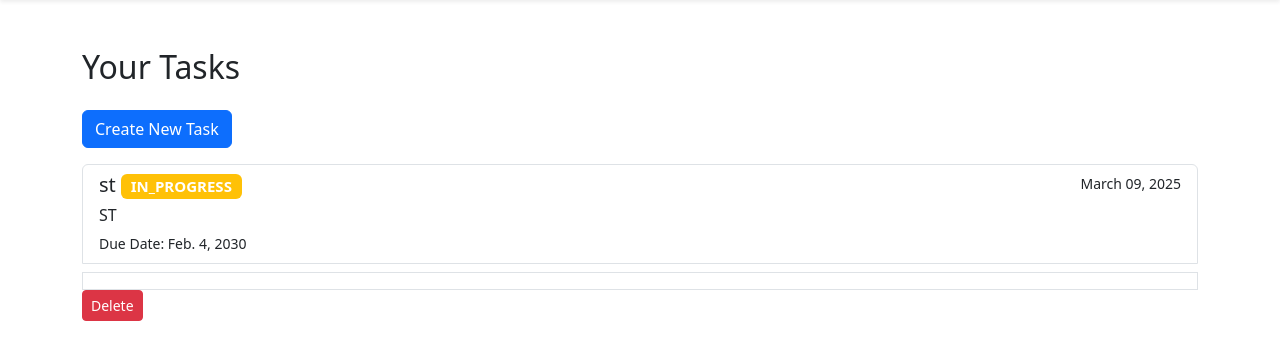
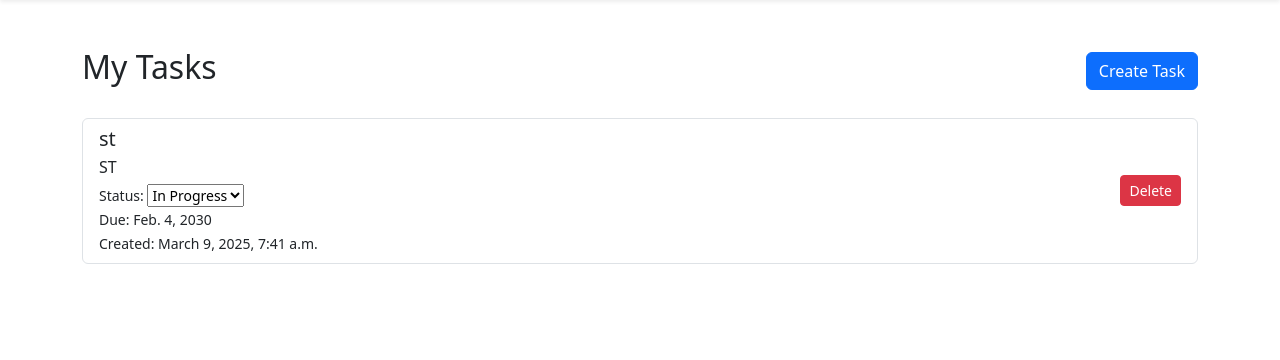
Before and after one commit to egor-morozik/TaskManagerDjango, a Django app: page /tasks/ in a window 1280 px wide. Shown: the part 66-426 px from the top of the page. Run offline with Django 5.2, Linux system fonts and the light colour scheme; a user stored in the database is signed in; data comes from the database, SQL or seed files in the repository; both versions use the stored data as it was after the commit.

Commit message:
Add redaction function for task status

```diff
--- a/service/app/templates/tasks.html
+++ b/service/app/templates/tasks.html
@@ -1,27 +1,63 @@
 {% extends 'base.html' %}
-
 {% block content %}
     <div class="row">
         <div class="col-12">
-            <h2 class="mb-4">Your Tasks</h2>
-            <a href="{% url 'app:create_task' %}" class="btn btn-primary mb-3">Create New Task</a>
-            <div class="list-group">
-                {% for task in tasks %}
-                    <a href="#" class="list-group-item list-group-item-action task-item" data-task-id="{{ task.id }}">
-                        <div class="d-flex w-100 justify-content-between">
-                            <h5 class="mb-1">{{ task.title }} <span class="badge bg-{% if task.status == 'DONE' %}success{% elif task.status == 'IN_PROGRESS' %}warning{% else %}secondary{% endif %}">{{ task.status }}</span></h5>
-                            <small>{{ task.created_at|date:"F d, Y" }}</small>
-                        </div>
-                        <p class="mb-1">{{ task.description }}</p>
-                        <small>Due Date: {{ task.due_date|default:"Not set" }}</small>
-                        <div class="mt-2">
-                            <a href="{% url 'app:delete_task' task.id %}" class="btn btn-danger btn-sm">Delete</a>
-                        </div>
-                    </a>
-                {% empty %}
-                    <div class="alert alert-info">No tasks yet.</div>
-                {% endfor %}
+            <div class="d-flex justify-content-between align-items-center mb-4">
+                <h2>My Tasks</h2>
+                <a href="{% url 'app:create_task' %}" class="btn btn-primary">Create Task</a>
             </div>
+            {% if tasks %}
+                <ul class="list-group">
+                    {% for task in tasks %}
+                        <li class="list-group-item d-flex justify-content-between align-items-center">
+                            <div>
+                                <h5 class="mb-1">{{ task.title }}</h5>
+                                <p class="mb-1">{{ task.description }}</p>
+                                <small>Status:
+                                    <select class="task-status" data-task-id="{{ task.id }}">
+                                        <option value="TODO" {% if task.status == 'TODO' %}selected{% endif %}>To Do</option>
+                                        <option value="IN_PROGRESS" {% if task.status == 'IN_PROGRESS' %}selected{% endif %}>In Progress</option>
+                                        <option value="DONE" {% if task.status == 'DONE' %}selected{% endif %}>Done</option>
+                                    </select>
+                                </small><br>
+                                <small>Due: {{ task.due_date|default:"No due date" }}</small><br>
+                                <small>Created: {{ task.created_at }}</small>
+                            </div>
+                            <div>
+                                <a href="{% url 'app:delete_task' task.id %}" class="btn btn-sm btn-danger">Delete</a>
+                            </div>
+                        </li>
+                    {% endfor %}
+                </ul>
+            {% else %}
+                <p class="text-center">No tasks yet. <a href="{% url 'app:create_task' %}">Create one</a>.</p>
+            {% endif %}
         </div>
     </div>
+
+    <script>
+        document.querySelectorAll('.task-status').forEach(select => {
+            select.addEventListener('change', function() {
+                const taskId = this.dataset.taskId;
+                const newStatus = this.value;
+
+                fetch(`/update-task-status/${taskId}/`, {
+                    method: 'POST',
+                    headers: {
+                        'Content-Type': 'application/json',
+                        'X-CSRFToken': '{{ csrf_token }}',
+                    },
+                    body: JSON.stringify({ status: newStatus })
+                })
+                .then(response => response.json())
+                .then(data => {
+                    if (data.success) {
+                        alert('Status updated!');
+                    } else {
+                        alert('Error updating status');
+                    }
+                });
+            });
+        });
+    </script>
 {% endblock %}
--- a/service/app/urls.py
+++ b/service/app/urls.py
@@ -12,4 +12,5 @@ urlpatterns = [
     path('create-task/', views.create_task, name='create_task'),
     path('delete-task/<int:task_id>/', views.delete_task, name='delete_task'),
     path('accounts/profile/', views.profile, name='profile'),
+    path('update-task-status/<int:task_id>/', views.update_task_status, name='update_task_status')
 ]
--- a/service/app/views.py
+++ b/service/app/views.py
@@ -3,6 +3,7 @@ from django.contrib.auth.decorators import login_required
 from .models import Task
 from datetime import datetime
 from .forms import RegistrationForm
+from django.http import JsonResponse
 
 @login_required
 def tasks(request):
@@ -61,3 +62,27 @@ def register(request):
 @login_required
 def profile(request):
     return render(request, 'profile.html', {'user': request.user})
+
+@login_required
+def update_task_status(request, task_id):
+    user = request.user
+    try:
+        task = Task.objects.get(id=task_id, created_by=user)
+        if request.method == 'POST':
+            new_status = request.POST.get('status') or request.body.decode('utf-8') and request.POST.get('status')
+            if not new_status:
+                try:
+                    import json
+                    data = json.loads(request.body)
+                    new_status = data.get('status')
+                except json.JSONDecodeError:
+                    return JsonResponse({'success': False, 'error': 'Invalid data'}, status=400)
+
+            if new_status in [choice[0] for choice in Task._meta.get_field('status').choices]:
+                task.status = new_status
+                task.save()
+                return JsonResponse({'success': True})
+            return JsonResponse({'success': False, 'error': 'Invalid status'}, status=400)
+    except Task.DoesNotExist:
+        return JsonResponse({'success': False, 'error': 'Task not found'}, status=404)
+    return render(request, 'update_task_status.html', {'task': task})
```
Also changed, not shown: service/app/templates/update_task_status.html (added, +27 -0 lines), service/db.sqlite3.
